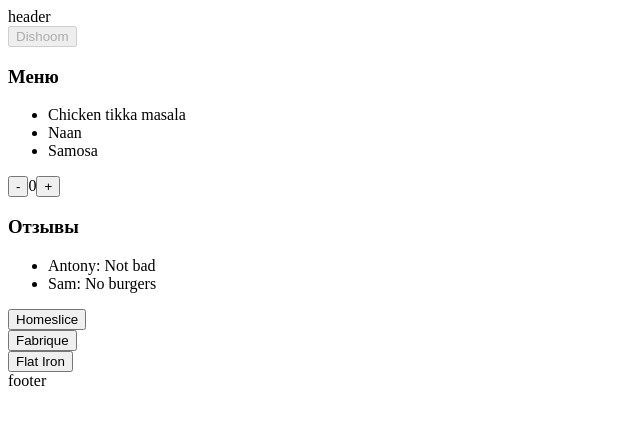
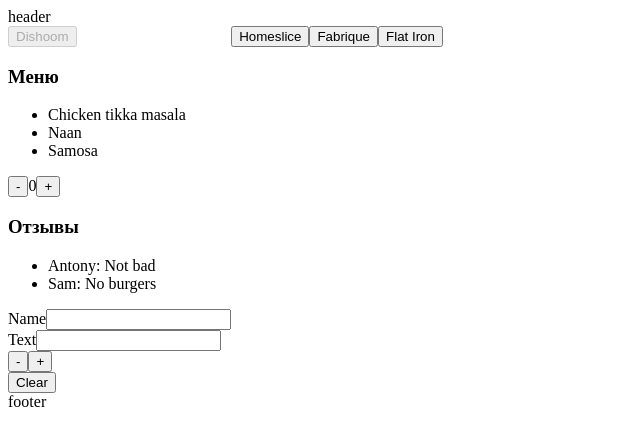
Before and after one commit to NeoNeill/study-react-project, a React (Vite) app: page / in a window 1280 px wide. Shown: the top 446 px of the page, without its empty margins (0-640 px from the left). Built offline with nearby package versions, Linux system fonts and the light colour scheme.

Commit message:
home-work-4

```diff
--- a/src/components/Counter/Counter.jsx
+++ b/src/components/Counter/Counter.jsx
@@ -1,11 +1,8 @@
-import { useCount } from "./use-count";
-
-export const Counter = () => {
-    const { count, increment, decrement } = useCount();
+export const Counter = ({ value, decrement, increment }) => {
     return (
         <div>
             <button onClick={decrement}>-</button>
-            {count}
+            {value}
             <button onClick={increment}>+</button>
         </div>
     );
--- a/src/components/Counter/use-count.js
+++ /dev/null
@@ -1,23 +0,0 @@
-import { useState } from "react";
-
-const MIN = 0;
-const MAX = 5;
-
-export const useCount = () => {
-    const [count, setCount] = useState(MIN);
-    const increment = () => {
-        if (count < MAX) {
-            setCount(count + 1);
-        }
-    };
-    const decrement = () => {
-        if (count > MIN) {
-            setCount(count - 1);
-        }
-    };
-    return {
-        count,
-        increment,
-        decrement,
-    };
-};
--- /dev/null
+++ b/src/components/Dish-counter/Dish-counter.jsx
@@ -0,0 +1,10 @@
+import { useCounter } from "./use-count";
+import { Counter } from "../Counter/Counter";
+
+export const DishCounter = () => {
+    const { value, increment, decrement } = useCounter();
+
+    return (
+        <Counter value={value} decrement={decrement} increment={increment} />
+    );
+};
--- /dev/null
+++ b/src/components/Dish-counter/use-count.js
@@ -0,0 +1,23 @@
+import { useState } from "react";
+
+const min = 0;
+const max = 5;
+
+export const useCounter = () => {
+    const [value, setValue] = useState(min);
+    const increment = () => {
+        if (value < max) {
+            setValue(value + 1);
+        }
+    };
+    const decrement = () => {
+        if (value > min) {
+            setValue(value - 1);
+        }
+    };
+    return {
+        value,
+        increment,
+        decrement,
+    };
+};
--- a/src/components/Menu/Menu.jsx
+++ b/src/components/Menu/Menu.jsx
@@ -1,4 +1,4 @@
-import { Counter } from "../Counter/Counter";
+import { DishCounter } from "../Dish-counter/Dish-counter";
 
 export const Menu = ({ menu }) => {
     return (
@@ -9,7 +9,7 @@
                     <li key={menu.id}>{menu.name}</li>
                 ))}
             </ul>
-            <Counter />
+            <DishCounter />
         </>
     );
 };
--- a/src/components/Restaurant/Restaurant.jsx
+++ b/src/components/Restaurant/Restaurant.jsx
@@ -1,4 +1,5 @@
 import { Menu } from "../Menu/Menu";
+import { ReviewForm } from "../Review-form/Review-form";
 import { Reviews } from "../Reviews/Reviews";
 
 export const Restaurant = ({ menu, reviews }) => {
@@ -6,6 +7,7 @@
         <div>
             <Menu menu={menu} />
             <Reviews reviews={reviews} />
+            <ReviewForm />
         </div>
     );
 };
--- a/src/components/Restaurants-page/Restaurants-page.jsx
+++ b/src/components/Restaurants-page/Restaurants-page.jsx
@@ -16,7 +16,7 @@
         }
     };
     return (
-        <div>
+        <>
             {restaurants.map(({ id, name, menu, reviews }) => {
                 return (
                     <div>
@@ -33,6 +33,6 @@
                     </div>
                 );
             })}
-        </div>
+        </>
     );
 };
--- /dev/null
+++ b/src/components/Review-form/Review-form.jsx
@@ -0,0 +1,35 @@
+import React from "react";
+import { Counter } from "../Counter/Counter";
+import { useForm } from "./use-form";
+
+export const ReviewForm = () => {
+    const { form, setName, setText, incrementRating, decrementRating, clear } =
+        useForm();
+    const { name, text, rating } = form;
+    return (
+        <form onSubmit={(e) => e.preventDefault()}>
+            <div>
+                <span>Name</span>
+                <input
+                    type="text"
+                    value={name}
+                    onChange={(e) => setName(e.target.value)}
+                />
+            </div>
+            <div>
+                <span>Text</span>
+                <input
+                    type="text"
+                    value={text}
+                    onChange={(e) => setText(e.target.value)}
+                />
+            </div>
+            <Counter
+                value={rating}
+                decrement={decrementRating}
+                increment={incrementRating}
+            />
+            <button onClick={clear}>Clear</button>
+        </form>
+    );
+};
--- /dev/null
+++ b/src/components/Review-form/use-form.jsx
@@ -0,0 +1,57 @@
+import { useReducer } from "react";
+
+const DEFAULT_FORM_VALUE = {
+    name: "",
+    text: "",
+    rating: "",
+};
+
+const SET_NAME_ACTION = "SET_NAME";
+const SET_TEXT_ACTION = "SET_TEXT";
+const CLEAR_ACTION = "CLEAR_ACTION";
+const INCREMENT_RATING_ACTION = "INCREMENT_RATING_ACTION";
+const DECREMENT_RATING_ACTION = "DECREMENT_RATING_ACTION";
+
+const reducer = (state, { type, payload }) => {
+    switch (type) {
+        case SET_NAME_ACTION:
+            return { ...state, name: payload };
+        case SET_TEXT_ACTION:
+            return { ...state, text: payload };
+        case INCREMENT_RATING_ACTION:
+            return { ...state, rating: Math.min(state.rating + 1, 5) };
+        case DECREMENT_RATING_ACTION:
+            return { ...state, rating: Math.max(state.rating - 1, 1) };
+        case CLEAR_ACTION:
+            return DEFAULT_FORM_VALUE;
+        default:
+            return state;
+    }
+};
+
+export const useForm = () => {
+    const [form, dispatch] = useReducer(reducer, DEFAULT_FORM_VALUE);
+    const setName = (name) => {
+        dispatch({ type: SET_NAME_ACTION, payload: name });
+    };
+    const setText = (text) => {
+        dispatch({ type: SET_TEXT_ACTION, payload: text });
+    };
+    const incrementRating = () => {
+        dispatch({ type: INCREMENT_RATING_ACTION });
+    };
+    const decrementRating = () => {
+        dispatch({ type: DECREMENT_RATING_ACTION });
+    };
+    const clear = () => {
+        dispatch({ type: CLEAR_ACTION });
+    };
+    return {
+        form,
+        setName,
+        setText,
+        incrementRating,
+        decrementRating,
+        clear,
+    };
+};
```
